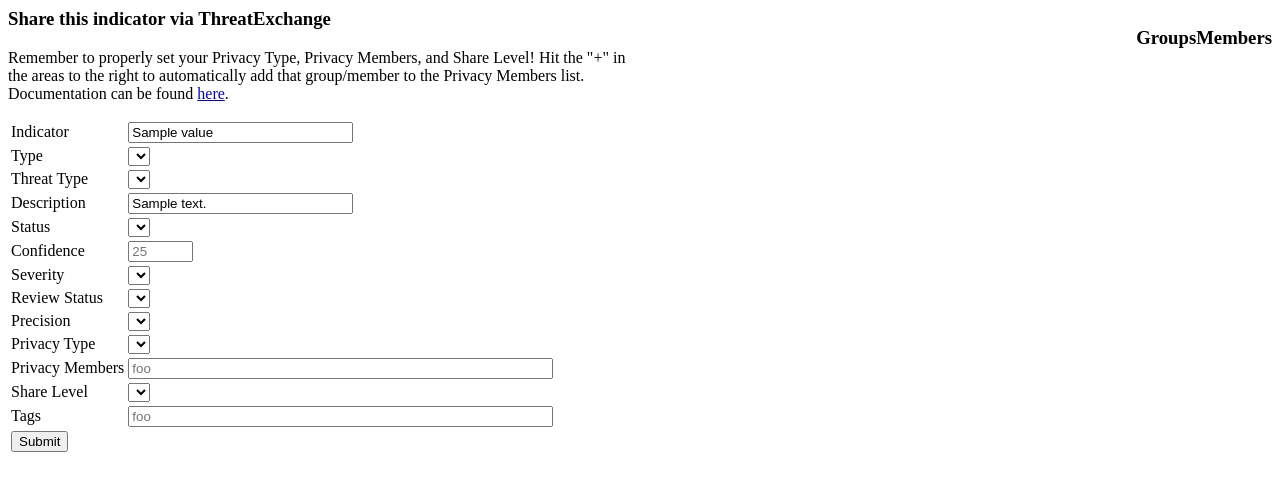
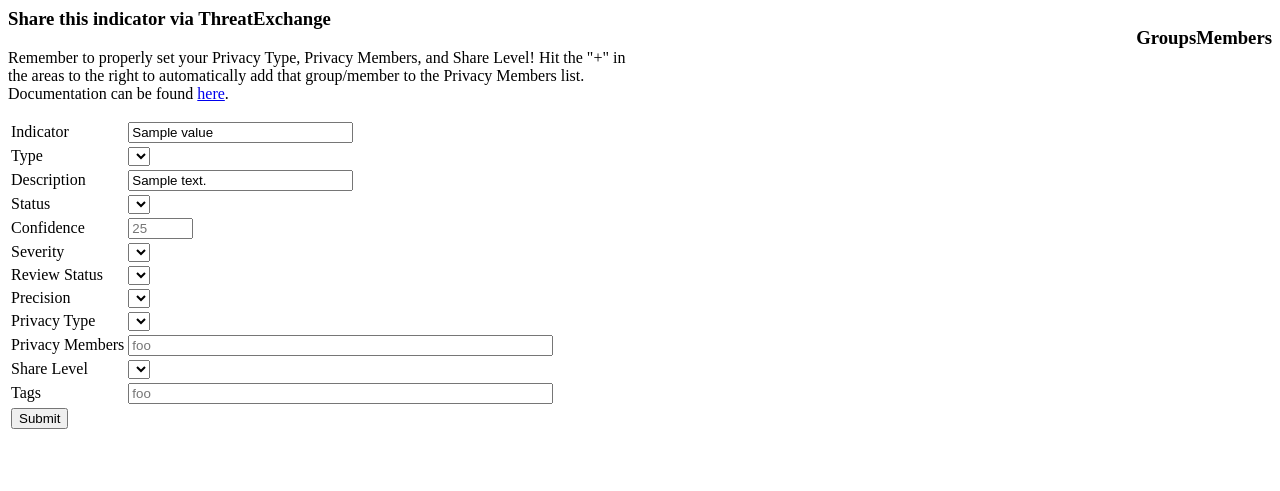
Before and after one commit to crits/crits_services, a Django app: template threatexchange/templates/threatexchange_export_indicator_tab.html in a window 1280 px wide. Shown: the top 491 px of the page. Run offline with Django 3.2, Linux system fonts and the light colour scheme; the template is opened without the code that fills it: most values are stand-ins (such as "Sample title", 1, 10 or a date in 2020); lists and menus that the app fills with data are empty.

Commit message:
Remove ThreatType from export.
ThreatExchange no longer supports ThreatType or AttackType. Removing
ThreatType from export and instead adding both Threat and Attack types
as tags on export.

```diff
--- a/threatexchange/templates/threatexchange_export_indicator_tab.html
+++ b/threatexchange/templates/threatexchange_export_indicator_tab.html
@@ -12,9 +12,6 @@
         float: right;
     }
     #tx_type_warn {
-        display: inline-block;
-    }
-    #tx_threat_type_warn {
         display: inline-block;
     }
 </style>
@@ -63,15 +60,6 @@
                         </select>
                         <span id="tx_type_warn" class="ui-icon ui-icon-alert"
                             title="Indicator type was not a valid Type for ThreatExchange"></span>
-                    </td>
-                </tr>
-                <tr id="threat_type_row">
-                    <td>
-                        Threat Type
-                    <td>
-                        <select id="tx_threat_type" name="tx_threat_type">
-                        </select>
-                        <span id="tx_threat_type_warn" class="ui-icon ui-icon-alert" title="Indicator threat type was not a valid Threat Type for ThreatExchange"></span> </td>
                     </td>
                 </tr>
                 <tr id="description_row">
@@ -183,10 +171,9 @@
             var severity = data.severity;
             var share_level = data.share_level;
             var status = data.status;
-            var threat_type = data.threat_type;
             var types = data.types;
             var t = "{{ indicator.ind_type }}".toUpperCase().replace(' ', '_');
-            var tt = "{{ indicator.threat_types.0 }}".toUpperCase().replace(' ', '_');
+            var tags = '{{ indicator.threat_types|join:"," }},{{ indicator.attack_types|join:"," }}';
             for (var i=0; i < precision.length; i++) {
                 $('#tx_precision').append($('<option>', {
                     value: precision[i],
@@ -223,18 +210,6 @@
                     text : status[i]
                 }));
             }
-            for (var i=0; i < threat_type.length; i++) {
-                $('#tx_threat_type').append($('<option>', {
-                    value: threat_type[i],
-                    text : threat_type[i]
-                }));
-            }
-            if ($("#tx_threat_type option[value='" + tt + "']").length > 0) {
-                $("#tx_threat_type option[value='" + tt + "']").prop('selected', true);
-                $("#tx_threat_type_warn").hide();
-            } else {
-                $("#tx_export_submit").prop('disabled', true);
-            }
             for (var i=0; i < types.length; i++) {
                 $('#tx_type').append($('<option>', {
                     value: types[i],
@@ -252,6 +227,7 @@
             $("#tx_review_status").val("UNKNOWN");
             $("#tx_precision").val("UNKNOWN");
             $("#tx_share_level").val("UNKNOWN");
+            $("#tx_tags").val(tags);
             $("#tx_privacy_type").val("HAS_WHITELIST");
             ci = {
                  unknown: 0,
@@ -281,7 +257,7 @@
             }
         }
     });
-    $(document).on('change', '#tx_type, #tx_threat_type', function(e) {
+    $(document).on('change', '#tx_type', function(e) {
         $("#tx_export_submit").prop('disabled', false);
 
     });
@@ -296,7 +272,6 @@
              oid: "{{ indicator.id }}",
              indicator: $('#tx_indicator').val(),
              type: $('#tx_type').val(),
-             threat_type: $('#tx_threat_type').val(),
              description: $('#tx_description').val(),
              status: $('#tx_status').val(),
              confidence: $('#tx_confidence').val(),
--- a/threatexchange/views.py
+++ b/threatexchange/views.py
@@ -35,6 +35,7 @@
             'dropped_by': "Malware Analyses",
             'families': "Malware Families",
             'related': "Threat Indicators",
+            'similar_malware': "Malware Analyses",
             'threat_indicators': "Threat Indicators",
             'variants': "Malware Analyses"
         }
```
Also changed, not shown: threatexchange/handlers.py (+8 -6 lines).
